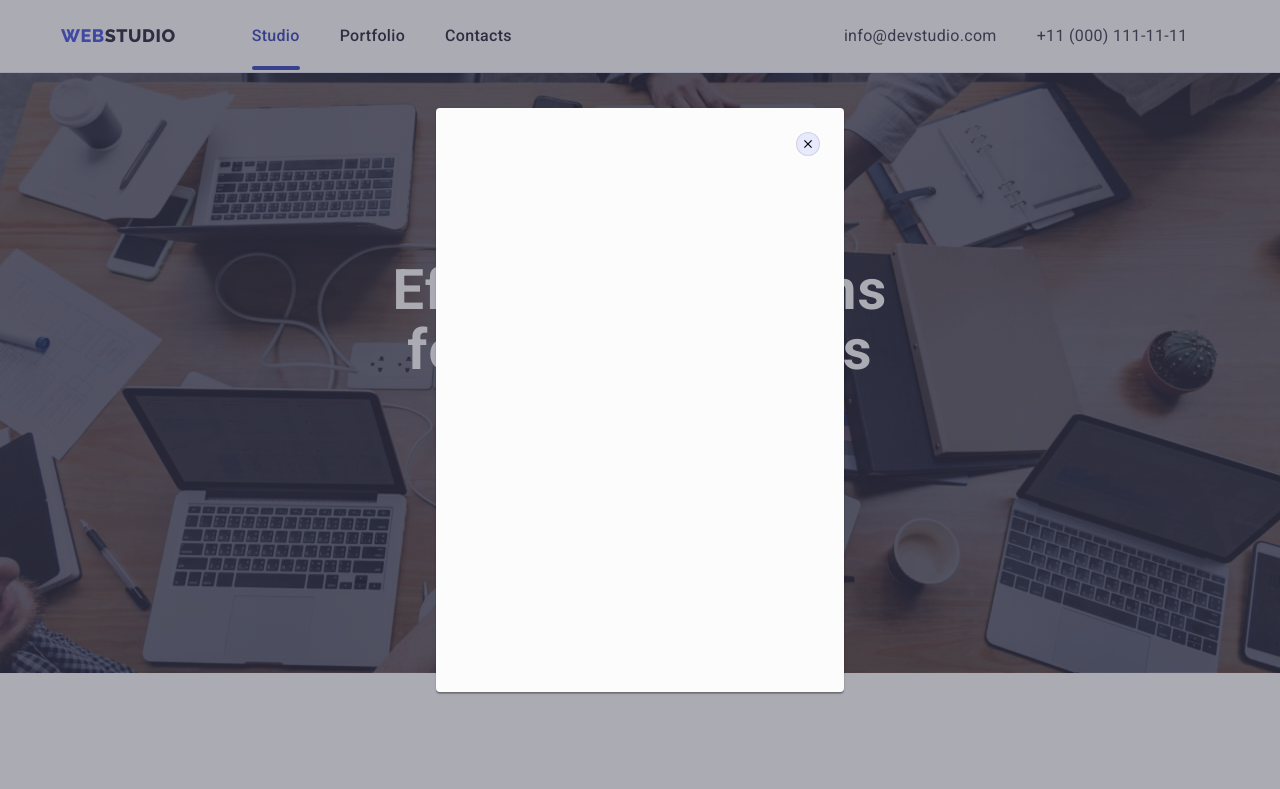
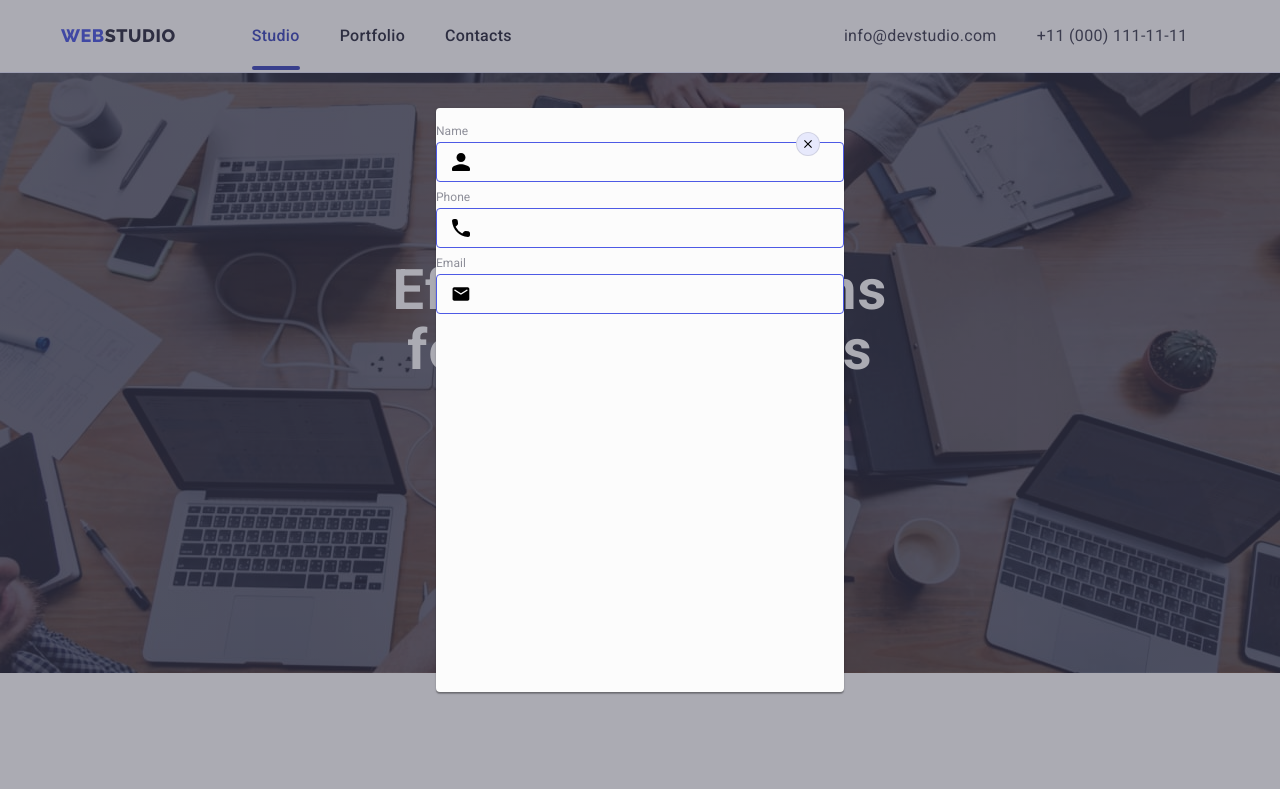
Before and after one commit to YarikFed/goit-home-work-05, a plain HTML site: page index.html in a window 1280 px wide. Both pictures are taken after a click on the button "Order Service". Shown: the top 789 px of the page. Drawn offline with nearby package versions, Linux system fonts and the light colour scheme.

Commit message:
data-modal

```diff
--- a/css/styles.css
+++ b/css/styles.css
@@ -608,7 +608,7 @@ body {
     background-color: rgba(46, 47, 66, 0.4);
     transition: opacity 250ms cubic-bezier(0.4, 0, 0.2, 1),
         visibility 250ms cubic-bezier(0.4, 0, 0.2, 1);
-
+    padding: 72px 24px 24px 24px;
 }
 .is-hidden {
     opacity: 0;
@@ -659,3 +659,50 @@ body {
 .data-button:hover, .data-button:focus {
         fill: #FFFFFF;
 }
+.data-modal-text {
+    font-weight: 500;
+    font-size: 16px;
+    line-height: 1.5;
+    text-align: center;
+    letter-spacing: 0.02em;
+    color: #2E2F42;
+    margin-bottom: 16px;
+}
+.data-modal-form {
+
+}
+.data-modal-wrap {
+    margin-bottom: 8px;
+}
+.data-modal-label {
+    font-size: 12px;
+    line-height: 1.17;
+    letter-spacing: 0.04px;
+    color: #8e8f99;
+    display: block;
+    margin-bottom: 4px;
+}
+.data-modal-container-input {
+    position: relative;
+}
+.data-modal-input {
+    width: 100%;
+    height: 40px;
+    border: 1px solid rgba(46, 47, 66, 0.4);
+    border-radius: 4px;
+    background-color: transparent;
+    padding-left: 38px;
+    outline: transparent;
+    transition: border-color 250ms cubic-bezier(0.4, 0, 0.2, 1);
+    border-color: #4D5AE5;
+}
+.data-modal-input:focus {
+    transition: fill 250ms cubic-bezier(0.4, 0, 0.2, 1);
+}
+.data-modal-icon {
+    position: absolute;
+    left: 16px;
+    top: 50%;
+    transform: translateY(-50%);
+    transition: fill 250ms cubic-bezier(0.4, 0, 0.2, 1);
+}
--- a/index.html
+++ b/index.html
@@ -453,6 +453,51 @@
     <!-- Data modal -->
     <div class="data-modal-container is-hidden" data-modal>
       <div class="data-modal">
+        <p class="data-modal-text"></p>
+        <form class="data-modal-form">
+          <div class="data-modal-wrap">
+            <label class="data-modal-label" for="user-name">Name</label>
+            <div class="data-modal-container-input">
+              <input
+                class="data-modal-input"
+                type="text"
+                id="user-name"
+                name="user-name"
+              />
+              <svg class="data-modal-icon" width="18" height="24">
+                <use href="./images/icon-contacts.svg#icon-name"></use>
+              </svg>
+            </div>
+          </div>
+          <div class="data-modal-wrap">
+            <label class="data-modal-label" for="user-name">Phone</label>
+            <div class="data-modal-container-input">
+              <input
+                class="data-modal-input"
+                type="text"
+                id="user-name"
+                name="user-name"
+              />
+              <svg class="data-modal-icon" width="18" height="24">
+                <use href="./images/icon-contacts.svg#icon-phone"></use>
+              </svg>
+            </div>
+          </div>
+          <div class="data-modal-wrap">
+            <label class="data-modal-label" for="user-name">Email</label>
+            <div class="data-modal-container-input">
+              <input
+                class="data-modal-input"
+                type="text"
+                id="user-name"
+                name="user-name"
+              />
+              <svg class="data-modal-icon" width="18" height="24">
+                <use href="./images/icon-contacts.svg#icon-email"></use>
+              </svg>
+            </div>
+          </div>
+        </form>
         <button class="data-button" type="button" data-modal-close>
           <svg class="data-button-icon" width="8" height="8">
             <use href="./images/icons.svg#icon-close"></use>
```
